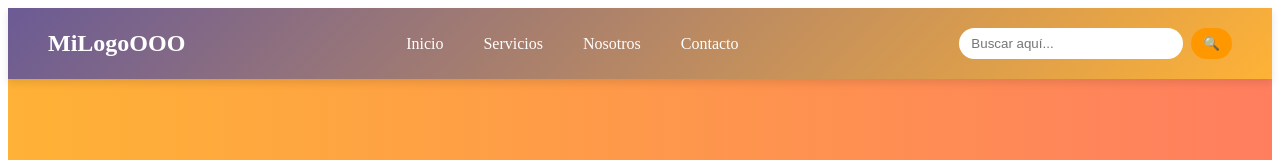
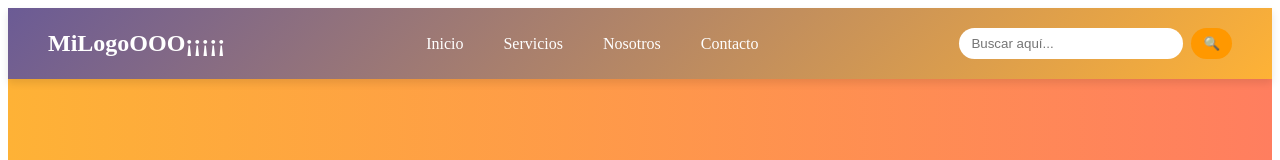
Before and after one commit to Avilchez-gif/IA_SITE_3, a plain HTML site: page index.html in a window 1280 px wide. Shown: the top 160 px of the page. Drawn offline with Linux system fonts and the light colour scheme.

Commit message:
Mi tercer commit

```diff
--- a/index.html
+++ b/index.html
@@ -17,7 +17,7 @@
 
   <header class="custom-header">
     <div class="logo">
-      <h1>MiLogoOOO</h1>
+      <h1>MiLogoOOO¡¡¡¡¡</h1>
     </div>
     <nav class="nav-menu">
       <ul>
```
